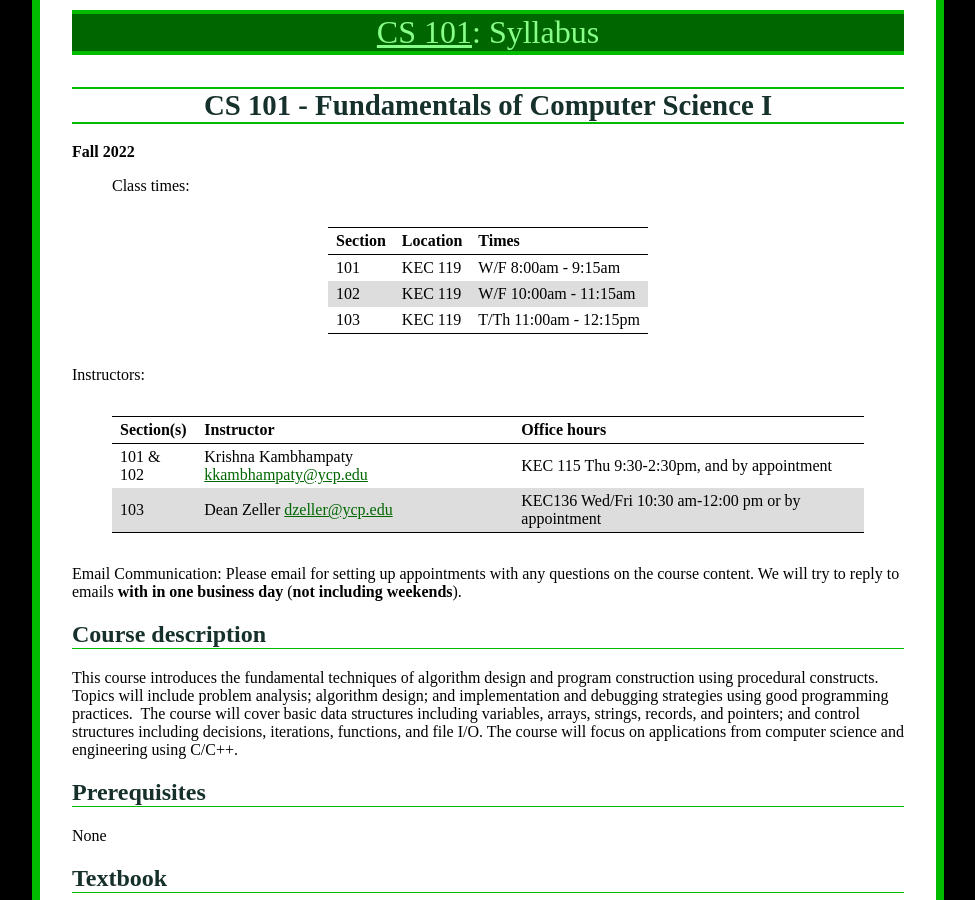
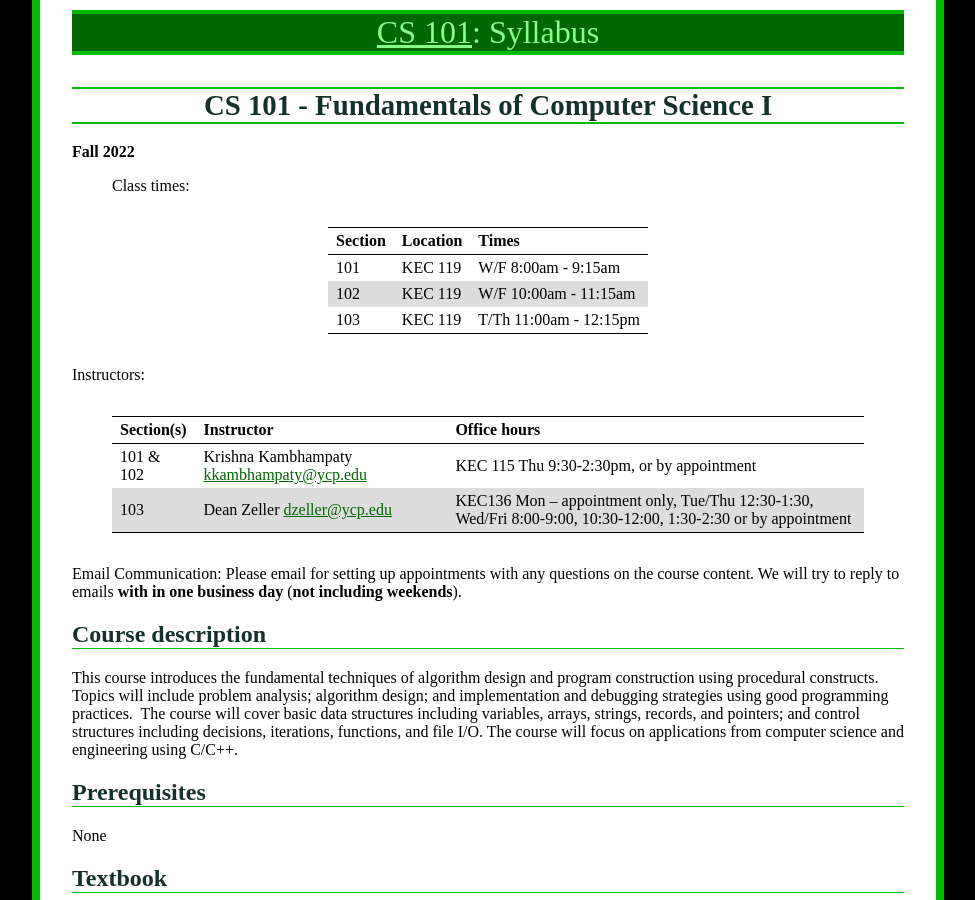
Before and after one commit to ycpcs/cs101-fall2022, a Jekyll site: the page built from syllabus.md, in a window 1280 px wide and 900 px high. Shown: the whole window, without its empty margins (152-1127 px from the left). Built offline with Jekyll 4.4.1, drawn with Linux system fonts in a browser that asks for light colours.

Commit message:
updated Dean's office hours

```diff
--- a/syllabus.md
+++ b/syllabus.md
@@ -20,8 +20,10 @@ Instructors:
 
 > Section(s) | Instructor | Office hours
 > ---------- | ---------- | ------------
-> 101 & 102  | Krishna Kambhampaty <kkambhampaty@ycp.edu>  | KEC 115 Thu 9:30-2:30pm, and by appointment
-> 103   | Dean Zeller  <dzeller@ycp.edu>  | KEC136 Wed/Fri 10:30 am-12:00 pm or by appointment
+> 101 & 102  | Krishna Kambhampaty <kkambhampaty@ycp.edu>  | KEC 115 Thu 9:30-2:30pm, or by appointment
+> 103   | Dean Zeller  <dzeller@ycp.edu>  | KEC136 Mon -- appointment only, Tue/Thu 12:30-1:30, Wed/Fri 8:00-9:00, 10:30-12:00, 1:30-2:30 or by appointment
+
+
 
 Email Communication: Please email for setting up appointments with any questions on the course content. We will try to reply to emails **with in one business day** (**not including weekends**).
 
```
Also changed, not shown: 4 other files.
